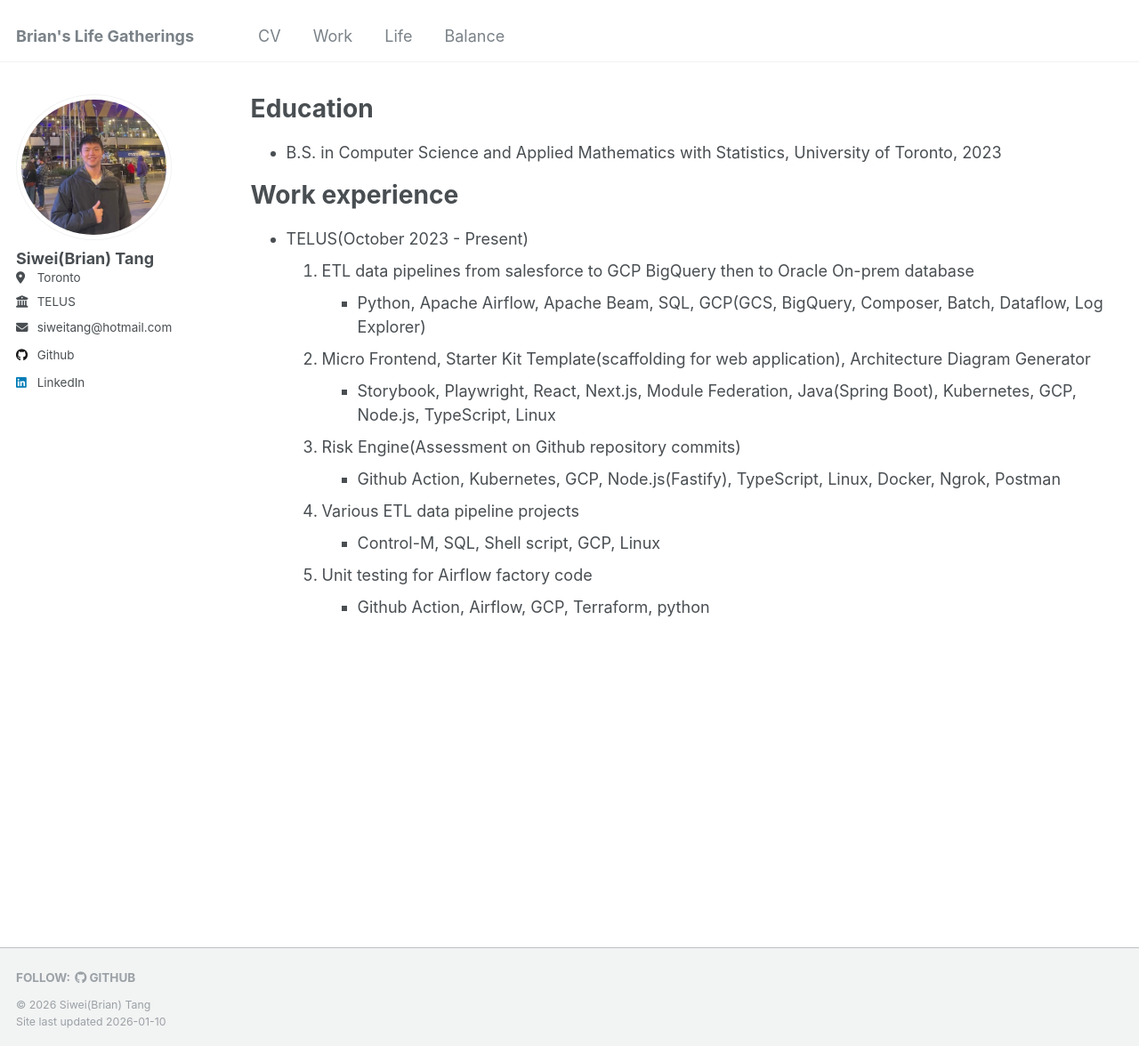
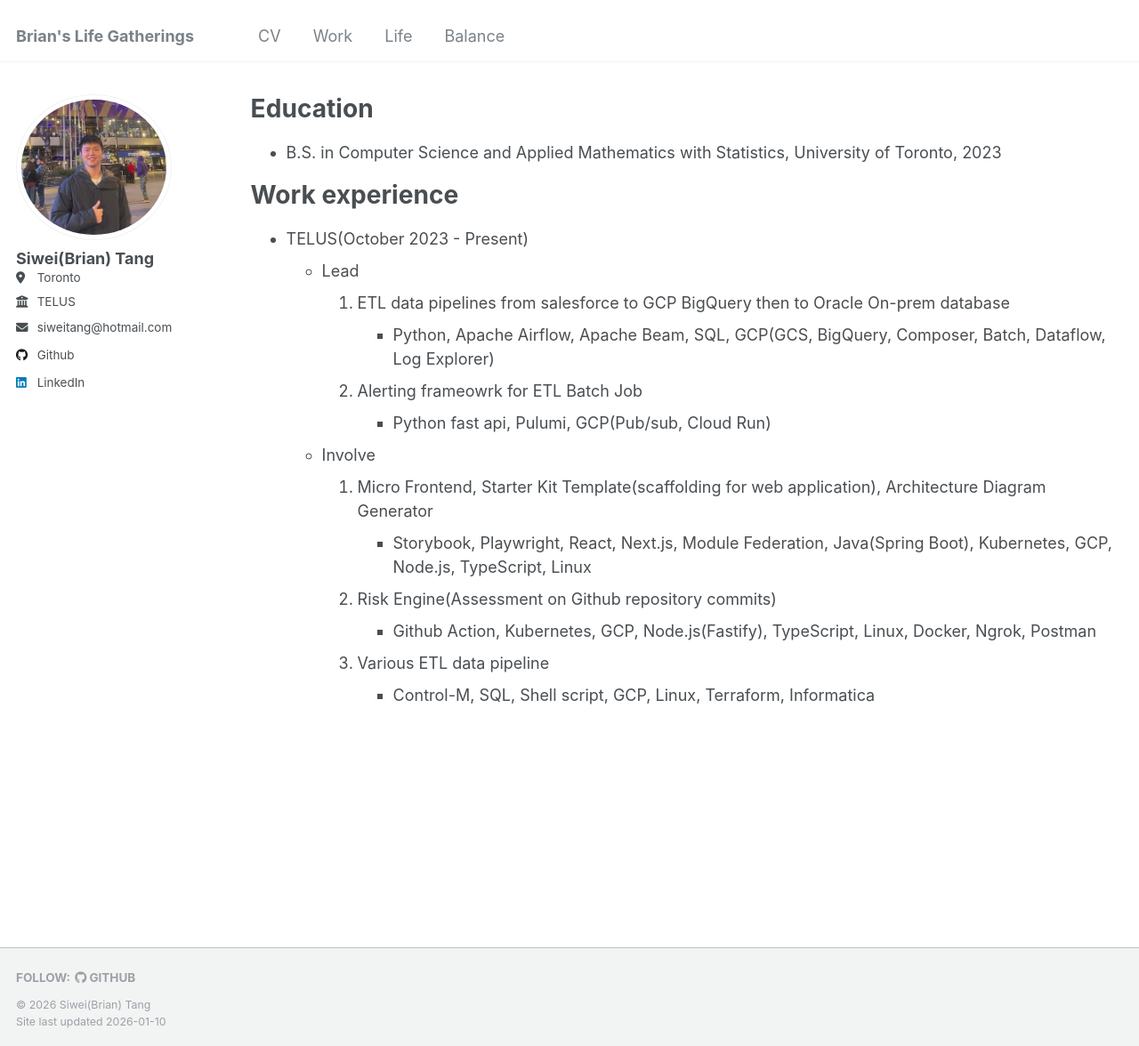
Before and after one commit to tangsiwei0831/tangsiwei0831.github.io, a Jekyll site: the page built from _pages/cv.md, in a window 1280 px wide and 1176 px high. Shown: the whole window at 89% size. Built offline with Jekyll 4.4.1, drawn with Linux system fonts in a browser that asks for light colours.

```diff
--- a/_pages/cv.md
+++ b/_pages/cv.md
@@ -16,13 +16,15 @@ Education
 Work experience
 ======
 * TELUS(October 2023 - Present)
-  1. ETL data pipelines from salesforce to GCP BigQuery then to Oracle On-prem database
-    * Python, Apache Airflow, Apache Beam, SQL, GCP(GCS, BigQuery, Composer, Batch, Dataflow, Log Explorer)
-  2. Micro Frontend, Starter Kit Template(scaffolding for web application), Architecture Diagram Generator
-    * Storybook, Playwright, React, Next.js, Module Federation, Java(Spring Boot), Kubernetes, GCP, Node.js, TypeScript, Linux
-  3. Risk Engine(Assessment on Github repository commits)
-    * Github Action, Kubernetes, GCP, Node.js(Fastify), TypeScript, Linux, Docker, Ngrok, Postman
-  4. Various ETL data pipeline projects
-    * Control-M, SQL, Shell script, GCP, Linux
-  5. Unit testing for Airflow factory code
-    * Github Action, Airflow, GCP, Terraform, python
+  - Lead
+    1. ETL data pipelines from salesforce to GCP BigQuery then to Oracle On-prem database
+      * Python, Apache Airflow, Apache Beam, SQL, GCP(GCS, BigQuery, Composer, Batch, Dataflow, Log Explorer)
+    2. Alerting frameowrk for ETL Batch Job
+      * Python fast api, Pulumi, GCP(Pub/sub, Cloud Run)
+  - Involve
+    1. Micro Frontend, Starter Kit Template(scaffolding for web application), Architecture Diagram Generator
+      * Storybook, Playwright, React, Next.js, Module Federation, Java(Spring Boot), Kubernetes, GCP, Node.js, TypeScript, Linux
+    2. Risk Engine(Assessment on Github repository commits)
+      * Github Action, Kubernetes, GCP, Node.js(Fastify), TypeScript, Linux, Docker, Ngrok, Postman
+    3. Various ETL data pipeline
+      * Control-M, SQL, Shell script, GCP, Linux, Terraform, Informatica
```
Also changed, not shown: _life/2025-travel.md (+30 -0 lines).
